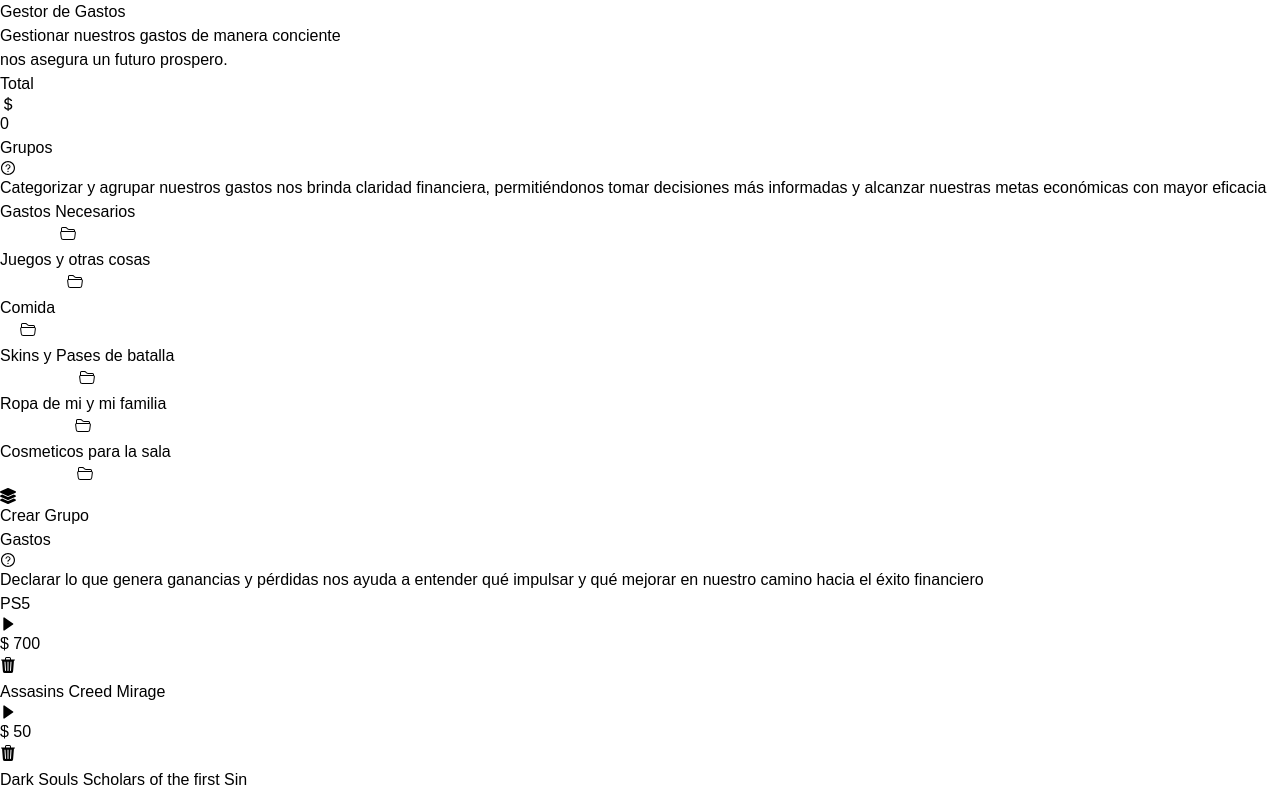
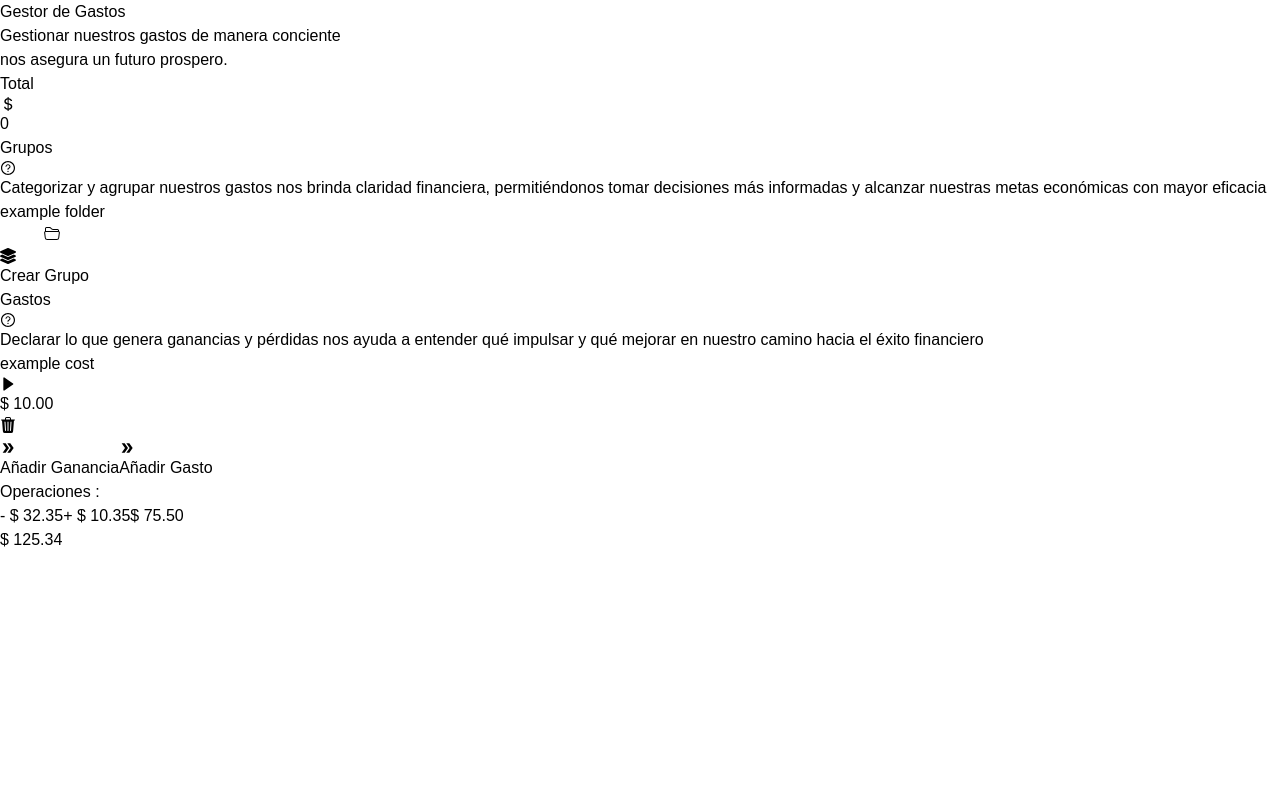
Before and after one commit to Numonu/yogasto, a React (Vite) app: page / in a window 1280 px wide. Shown: the top 791 px of the page. Built offline with nearby package versions, Linux system fonts and the light colour scheme.

Commit message:
feat:use core context to display elements

```diff
--- a/src/components/organisms/Costs.tsx
+++ b/src/components/organisms/Costs.tsx
@@ -1,20 +1,25 @@
+import { useContext } from "react";
 import Item from "../molecules/CostItem";
 import { MdOutlineDoubleArrow } from "react-icons/md";
 import Legend from "../molecules/Legend";
+import { CoreContext } from "../../context/CoreContex";
 
 export default function ItemAtlas() {
+	const { core } = useContext(CoreContext);
 	return (
 		<div>
 			<header className="flex justify-between items-center">
 				<h2 className="text-neutral-300 mb-4 text-lg font-semibold">
 					Gastos
 				</h2>
-				<Legend>Declarar lo que genera ganancias y pérdidas nos ayuda a entender qué impulsar y qué mejorar en nuestro camino hacia el éxito financiero</Legend>
+				<Legend>
+					Declarar lo que genera ganancias y pérdidas nos ayuda a
+					entender qué impulsar y qué mejorar en nuestro camino hacia
+					el éxito financiero
+				</Legend>
 			</header>
 			<ul className="flex flex-col gap-3 mb-4">
-				<Item title="PS5" cost={700} />
-				<Item title="Assasins Creed Mirage" cost={50} />
-				<Item title="Dark Souls Scholars of the first Sin" cost={120} />
+				{ core.storage[core.focus].items.map(e => <Item title={e.title} cost={e.price}/>) }
 			</ul>
 			<div className="flex gap-4">
 				<button className="bg-emerald-500 text-white flex gap-2 p-2 rounded-md hover:bg-emerald-600">
--- a/src/components/organisms/Groups.tsx
+++ b/src/components/organisms/Groups.tsx
@@ -1,8 +1,13 @@
+import {useContext} from "react";
 import GroupItem from "../molecules/GroupItem";
 import { FaLayerGroup } from "react-icons/fa";
 import Legend from "../molecules/Legend";
+import { CoreContext } from "../../context/CoreContex";
 
 export default function CostsAtlas() {
+
+	const {core} = useContext(CoreContext);
+
 	return (
 		<aside className="row-start-1 row-end-3">
 			<header className="flex justify-between items-center">
@@ -16,12 +21,7 @@ export default function CostsAtlas() {
 				</Legend>
 			</header>
 			<ul className="flex flex-col gap-3 mb-4">
-				<GroupItem title="Gastos Necesarios" />
-				<GroupItem title="Juegos y otras cosas" />
-				<GroupItem title="Comida" />
-				<GroupItem title="Skins y Pases de batalla" />
-				<GroupItem title="Ropa de mi y mi familia" />
-				<GroupItem title="Cosmeticos para la sala" />
+				{ core.storage.map(e => <GroupItem title={e.title}/>) }
 			</ul>
 			<button className="bg-indigo-500 text-white flex items-center gap-2 p-2 rounded-md hover:bg-indigo-600">
 				<span className="text-sm">
```
